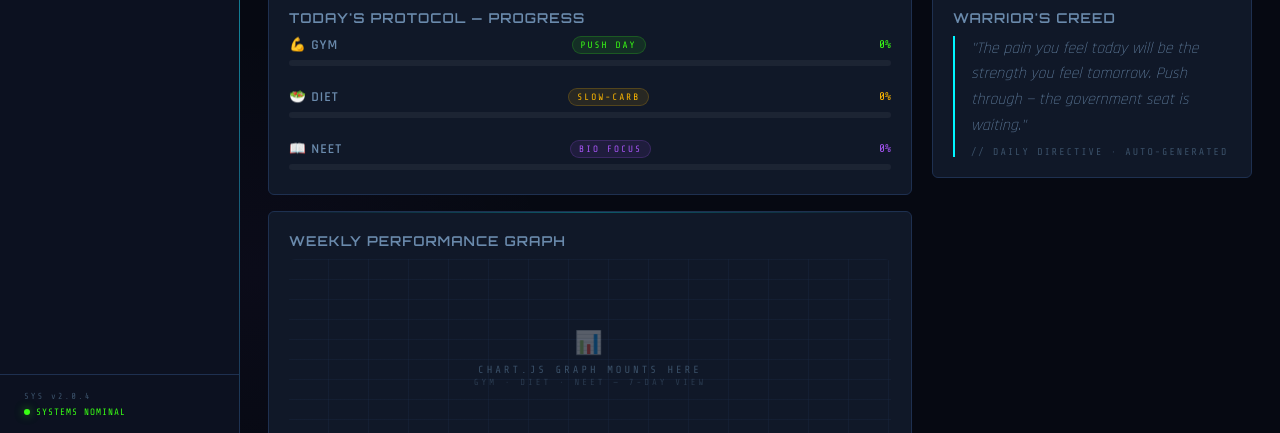
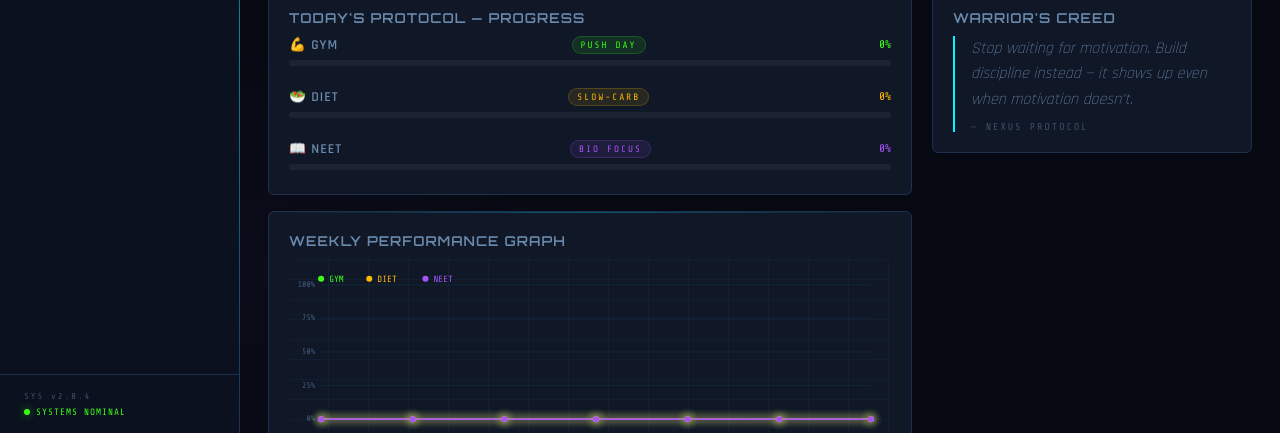
Before and after one commit to Fucktor73342021/neet-gym-dashboard, a plain HTML site: page index.html in a window 1280 px wide. Shown: the part 367-800 px from the top of the page. Drawn offline with nearby package versions, Linux system fonts and the light colour scheme.

Commit message:
Fixed JS linking

```diff
--- a/index.html
+++ b/index.html
@@ -2056,12 +2056,6 @@
         10. countdown         → compute days to NEET exam date
         11. localStorage      → persist all inputs across sessions
   ════════════════════════════════════════════════ -->
-  <script>
-    /* ── Phase 2: JS Logic goes here ── */
-    /* Dependencies to load:
-       - Chart.js  (https://cdn.jsdelivr.net/npm/chart.js)
-    */
-  </script>
-
+ <script src="script.js"></script>
 </body>
 </html>
```
